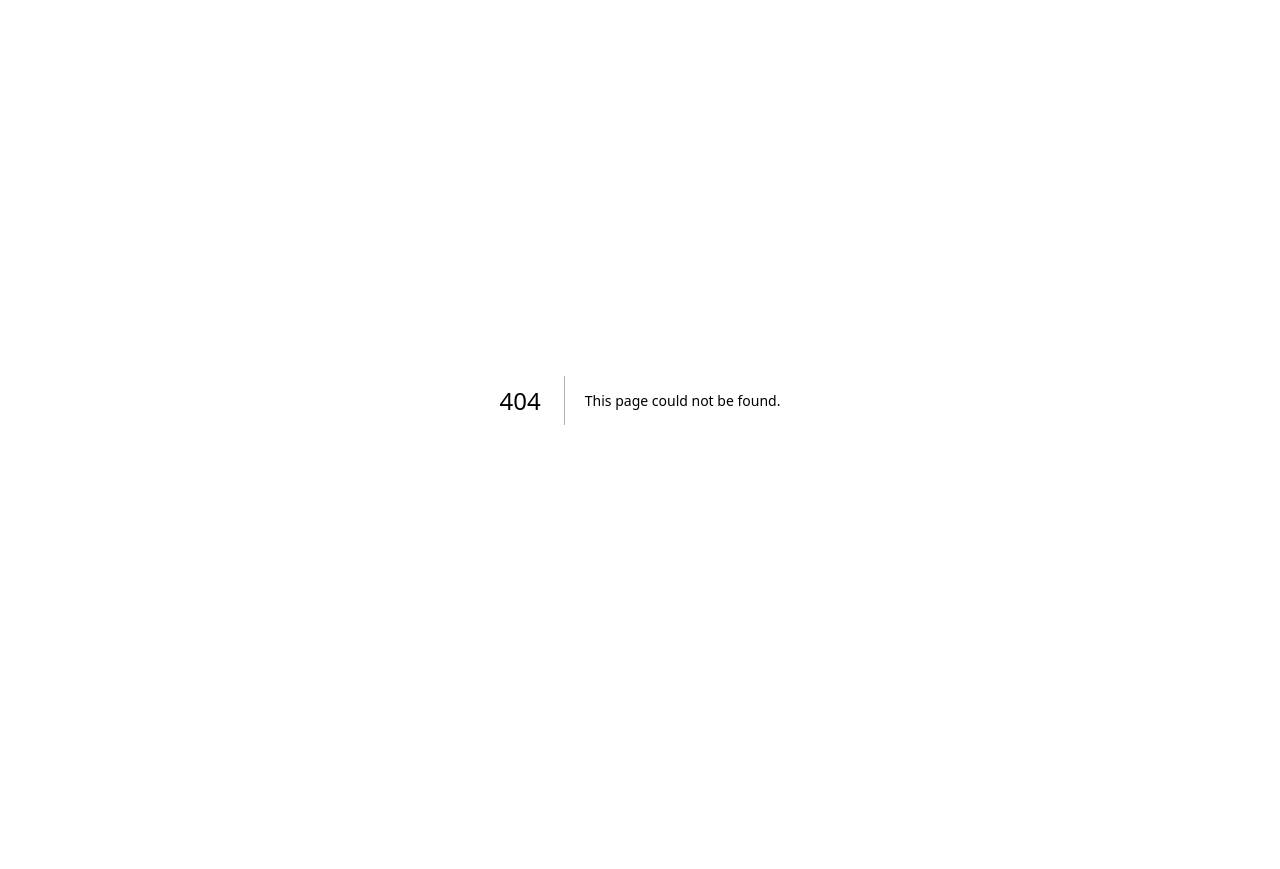
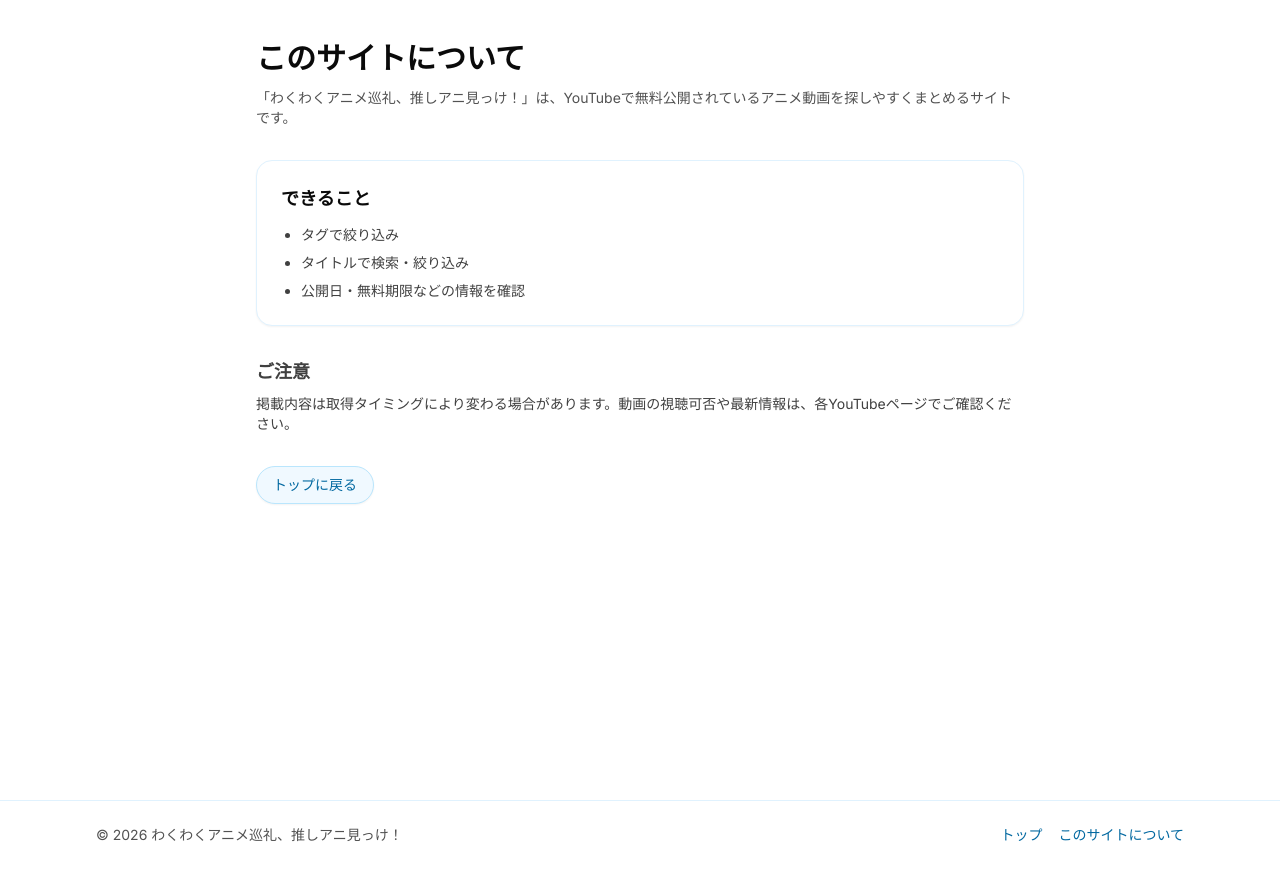
Before and after one commit to YukihiroMaesato/youtube_free_anime, a Next.js app in the folder frontend/: page /about in a window 1280 px wide. Before the commit this address had no page. Before the commit the page ends 800 px from the top, so only its background shows below. Built offline with nearby package versions, Linux system fonts and the light colour scheme.

Commit message:
レイアウトコンポーネントにフッターを追加し、サイトの説明を更新しました。また、Aboutページを新規作成し、サイトの機能と注意事項を記載しました。

```diff
--- /dev/null
+++ b/frontend/src/app/about/page.tsx
@@ -0,0 +1,43 @@
+'use client';
+
+import Link from 'next/link';
+
+export default function AboutPage() {
+  return (
+    <main className="min-h-screen bg-white px-5 py-10 text-neutral-950 sm:px-8">
+      <div className="mx-auto max-w-3xl space-y-8">
+        <header className="space-y-3">
+          <h1 className="text-3xl font-bold">このサイトについて</h1>
+          <p className="text-sm text-neutral-600">
+            「わくわくアニメ巡礼、推しアニ見っけ！」は、YouTubeで無料公開されているアニメ動画を探しやすくまとめるサイトです。
+          </p>
+        </header>
+
+        <section className="space-y-3 rounded-2xl border border-sky-100 bg-white p-6 shadow-sm">
+          <h2 className="text-lg font-semibold">できること</h2>
+          <ul className="list-disc space-y-2 pl-5 text-sm text-neutral-700">
+            <li>タグで絞り込み</li>
+            <li>タイトルで検索・絞り込み</li>
+            <li>公開日・無料期限などの情報を確認</li>
+          </ul>
+        </section>
+
+        <section className="space-y-2 text-sm text-neutral-700">
+          <h2 className="text-lg font-semibold">ご注意</h2>
+          <p>
+            掲載内容は取得タイミングにより変わる場合があります。動画の視聴可否や最新情報は、各YouTubeページでご確認ください。
+          </p>
+        </section>
+
+        <div>
+          <Link
+            href="/"
+            className="inline-flex items-center rounded-full border border-sky-200 bg-sky-50 px-4 py-2 text-sm text-sky-700 shadow-sm hover:border-sky-400"
+          >
+            トップに戻る
+          </Link>
+        </div>
+      </div>
+    </main>
+  );
+}
--- a/frontend/src/app/layout.tsx
+++ b/frontend/src/app/layout.tsx
@@ -1,12 +1,13 @@
 import type { Metadata } from "next";
 import { Inter } from "next/font/google";
+import Link from "next/link";
 import "./globals.css";
 
 const inter = Inter({ subsets: ["latin"] });
 
 export const metadata: Metadata = {
   title: "わくわくアニメ巡礼、推しアニ見っけ！",
-  description: "Generated by create next app",
+  description: "YouTubeで無料公開されているアニメ動画を探しやすくまとめるサイトです。",
   icons: {
     icon: "/favicon/title_icon.png",
   },
@@ -19,7 +20,24 @@ export default function RootLayout({
 }>) {
   return (
     <html lang="en">
-      <body className={inter.className}>{children}</body>
+      <body className={inter.className}>
+        <div className="min-h-screen">
+          {children}
+          <footer className="border-t border-sky-100 bg-white/95">
+            <div className="mx-auto flex max-w-6xl flex-col gap-2 px-5 py-6 text-sm text-neutral-600 sm:flex-row sm:items-center sm:justify-between sm:px-8">
+              <p className="min-w-0 truncate">© {new Date().getFullYear()} わくわくアニメ巡礼、推しアニ見っけ！</p>
+              <nav className="flex flex-wrap gap-x-4 gap-y-2">
+                <Link className="text-sky-700 hover:text-sky-900" href="/">
+                  トップ
+                </Link>
+                <Link className="text-sky-700 hover:text-sky-900" href="/about">
+                  このサイトについて
+                </Link>
+              </nav>
+            </div>
+          </footer>
+        </div>
+      </body>
     </html>
   );
 }
--- a/frontend/src/app/page.tsx
+++ b/frontend/src/app/page.tsx
@@ -350,8 +350,8 @@ export default function Home() {
       <div className="mx-auto max-w-6xl">
         <header className="mb-8 space-y-5">
           <div className="flex flex-col gap-4 lg:flex-row lg:items-start lg:justify-between">
-            <div className="flex flex-col gap-3">
-              <h1 className="flex items-center gap-1 text-3xl font-bold">
+            <div className="min-w-0 flex flex-col gap-3">
+              <h1 className="flex max-w-full items-center gap-2 text-3xl font-bold">
                 <Image
                   className="rounded-2xl object-cover shadow-sm"
                   src="/icon/cat.png"
@@ -364,13 +364,13 @@ export default function Home() {
                 />
                 <Link href="/">
                   <Image
-                  className="rounded-2xl object-contain shadow-sm"
+                    className="min-w-0 shrink rounded-2xl object-contain shadow-sm"
                     src="/background/title.png"
                     alt=""
                     width={3721}
                     height={268}
                     sizes="(max-width: 640px) 280px, 420px"
-                  style={{ height: '64px', width: '650px' }}
+                    style={{ height: '64px', width: 'min(420px, 100%)' }}
                     priority
                   />
                 </Link>
```
Lines whose indentation alone changed are shown as unchanged.
